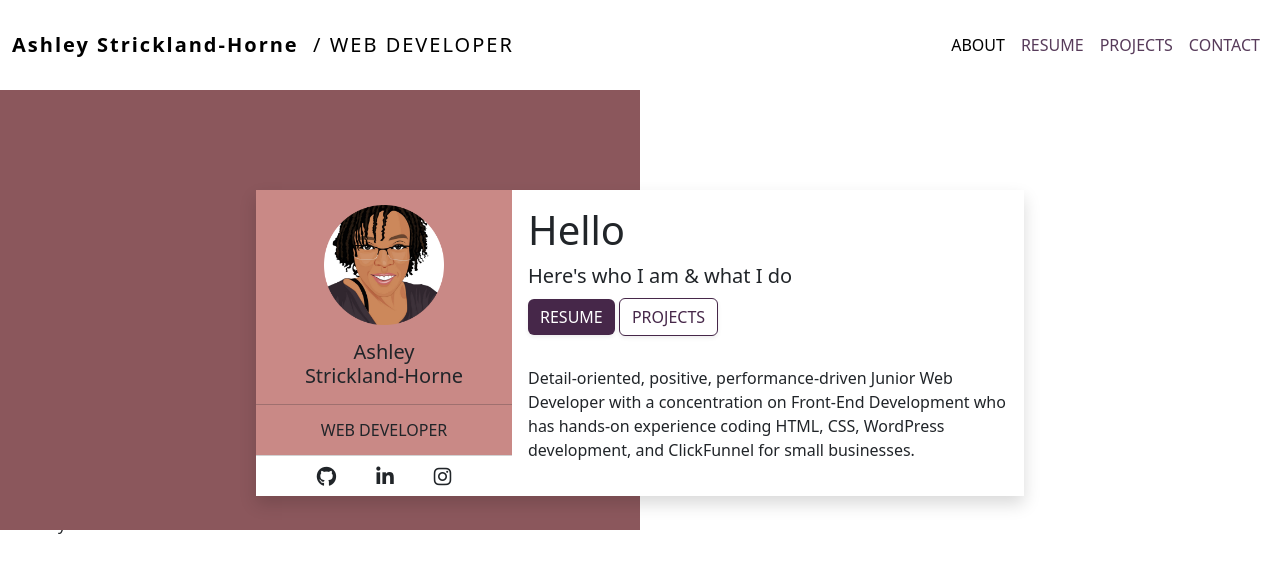
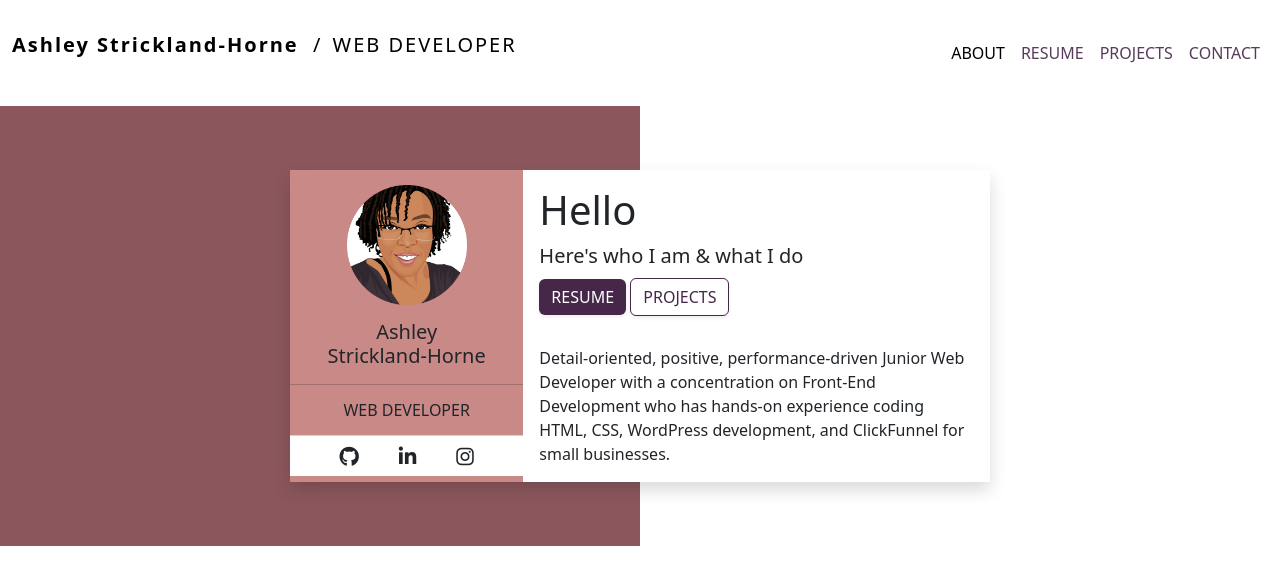
Before and after one commit to AshDesignsllc/AshDesignsllc.github.io, a plain HTML site: page index.html in a window 1280 px wide. Drawn offline with nearby package versions, Linux system fonts and the light colour scheme.

Commit message:
Adjust navbar and intro for mobile responsiveness

```diff
--- a/assets/css/styles.css
+++ b/assets/css/styles.css
@@ -22,7 +22,7 @@ html {
     letter-spacing: 0.1em;;
 }
 
-span {
+.vocation {
     font-weight: 200;
     text-transform: uppercase;
 }
@@ -145,3 +145,31 @@ ul li .fa-linkedin-in, .fa-github {
     margin-top: 30px;
     font-size: 1rem;
 }
+
+/**** Media Queries ****/
+@media only screen and (min-width: 320px) and (max-width: 425px), (orientation: landscape) {
+    .card {
+      margin-top: 0px;
+    }
+
+}
+
+@media only screen and (min-width: 768px), (orientation: landscape){
+    .card {
+        margin: 5%;
+        max-width: 700px
+    }
+    .forward-slash {
+        font-weight: 200;
+        margin-right: 10px;
+    }
+}
+
+@media only screen and (min-width: 320px) and (max-width: 425px) {
+    .forward-slash {
+        display: none;
+    }
+    .navbar-brand, #vocation {
+        text-align: center;
+    }
+}
--- a/index.html
+++ b/index.html
@@ -18,7 +18,7 @@
         <nav class="navbar navbar-expand-lg">
             <div class="container-fluid">
                 <a class="navbar-brand" href="#">Ashley
-                    Strickland-Horne &nbsp;<span>/ Web Developer</span></a>
+                    Strickland-Horne &nbsp;<span class="forward-slash">/ </span><p class="vocation"> Web Developer</p></a>
                 <button class="navbar-toggler" type="button" data-bs-toggle="collapse"
                     data-bs-target="#navbarSupportedContent" aria-controls="navbarSupportedContent"
                     aria-expanded="false" aria-label="Toggle navigation">
```
